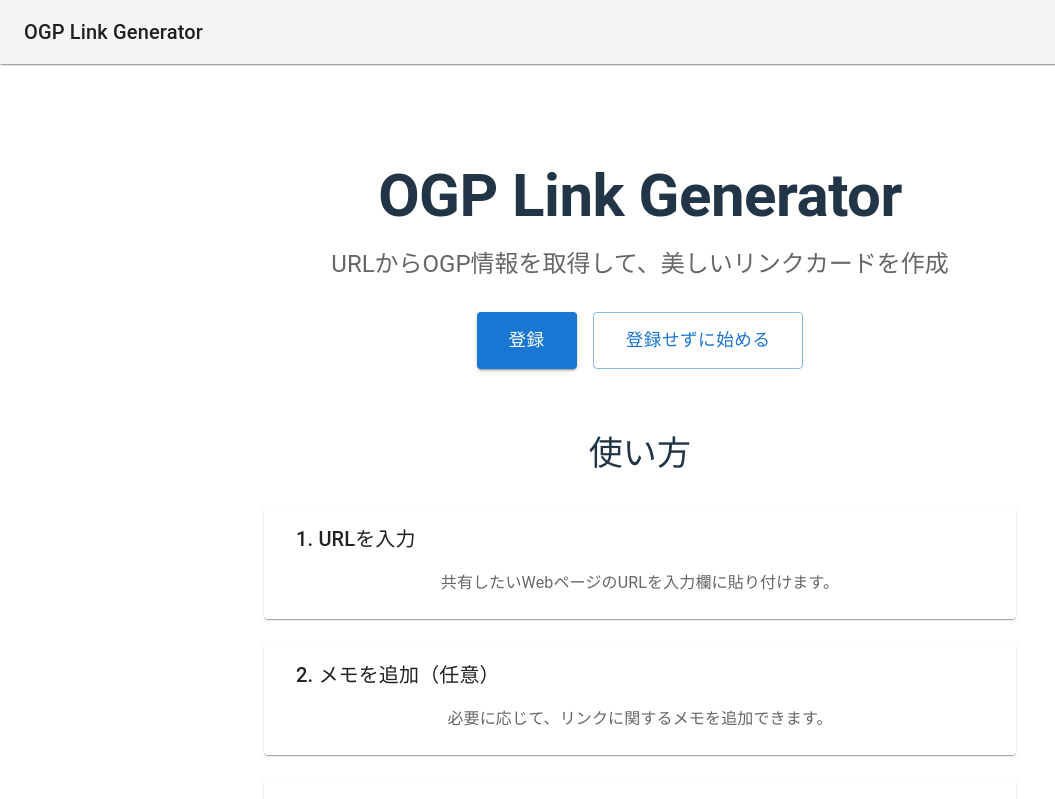
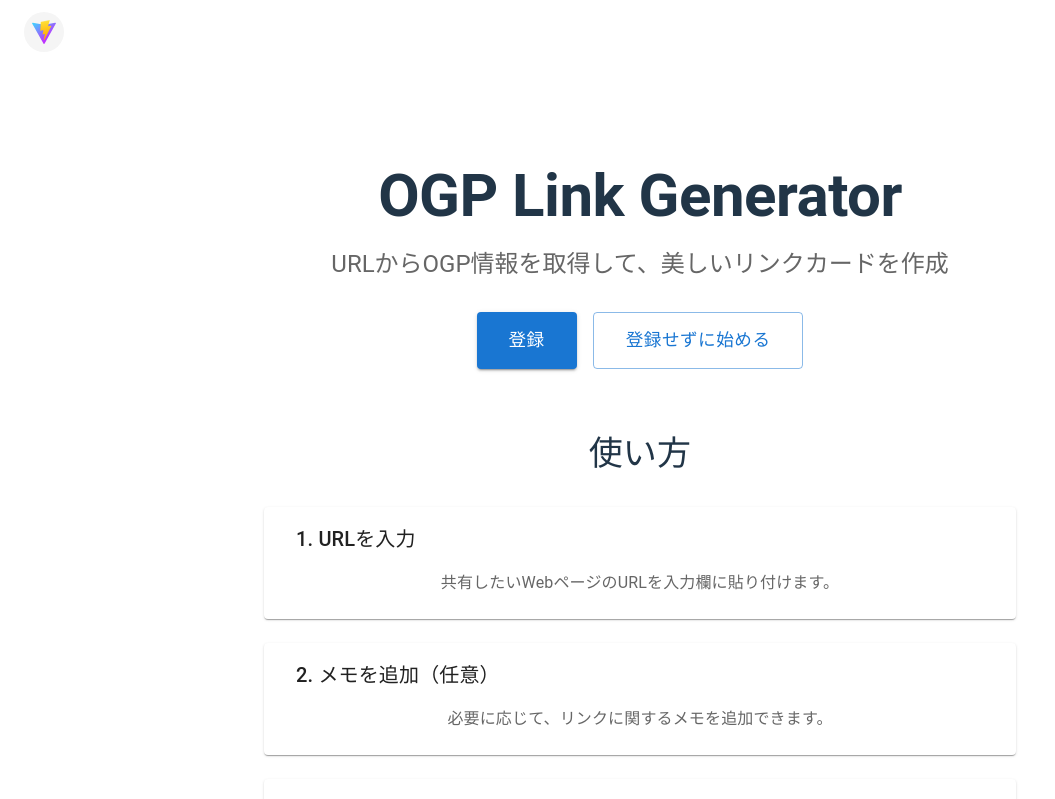
Before and after one commit to guntamania/ogp-link, a React (Vite) app: page / in a window 1280 px wide. Shown: the top 799 px of the page, without its empty margins (0-1055 px from the left). Built offline with nearby package versions, Linux system fonts and the light colour scheme; no server answers; some icons are missing.

Commit message:
custom app Bar

```diff
--- a/src/components/layout/AppToolbar.tsx
+++ b/src/components/layout/AppToolbar.tsx
@@ -65,14 +65,29 @@ function AppToolbar() {
 
   return (
     <>
-      <AppBar position="fixed" color="default" elevation={1}>
+      <AppBar position="fixed" elevation={0} sx={{ backgroundColor: 'transparent' }}>
         <Toolbar>
-          <Typography variant="h6" component="div" sx={{ flexGrow: 1 }}>
-            OGP Link Generator
-          </Typography>
+          <Box sx={{ flexGrow: 1 }}>
+            <IconButton
+              onClick={() => navigate('/')}
+              sx={{
+                backgroundColor: 'grey.100',
+                '&:hover': { backgroundColor: 'grey.200' },
+              }}
+            >
+              <img src="/vite.svg" alt="Logo" style={{ width: 24, height: 24 }} />
+            </IconButton>
+          </Box>
           {session && (
             <Box sx={{ display: 'flex', alignItems: 'center', gap: 2 }}>
-              <IconButton color="primary" onClick={handleDrawerOpen}>
+              <IconButton
+                onClick={handleDrawerOpen}
+                sx={{
+                  backgroundColor: 'grey.100',
+                  color: 'grey.800',
+                  '&:hover': { backgroundColor: 'grey.200' },
+                }}
+              >
                 <PersonIcon />
               </IconButton>
             </Box>
```
